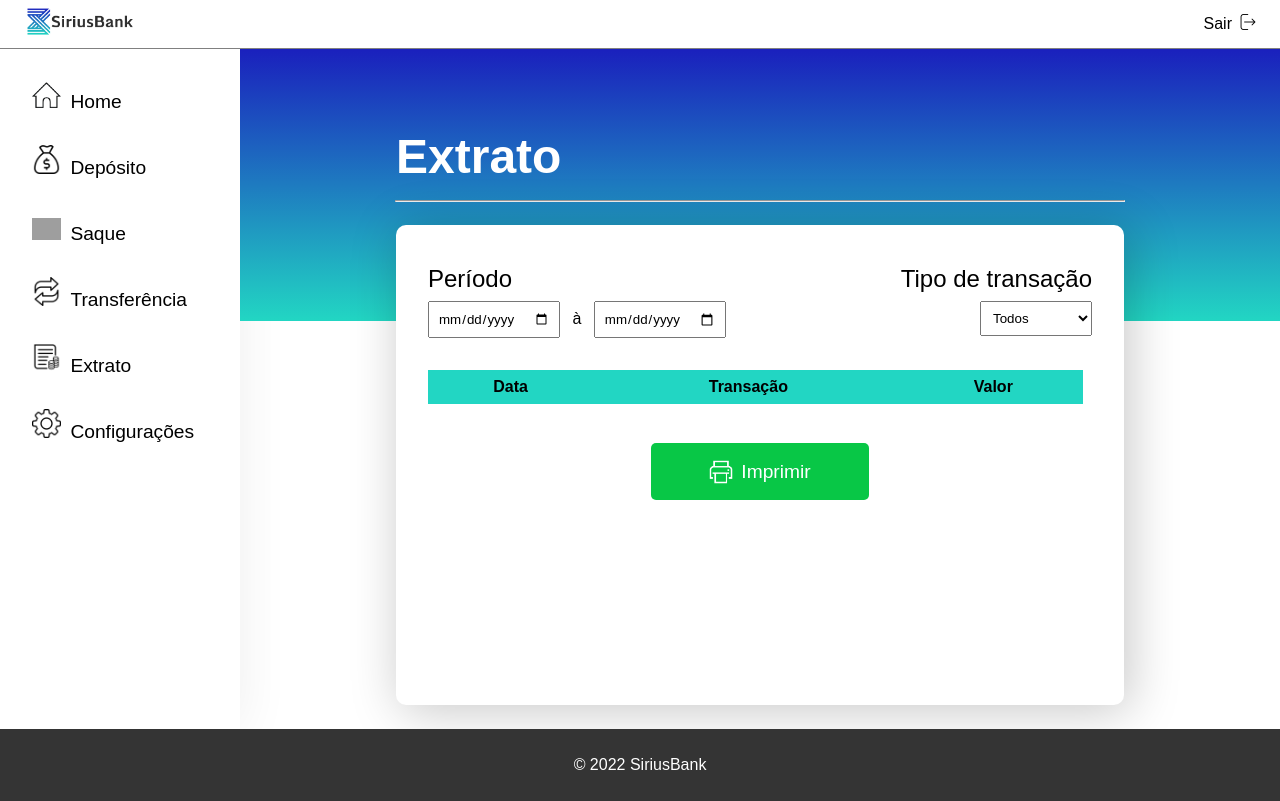
After one commit to impactechAPI/-API-1-Internet-Banking, a Flask app: page /extrato in a window 1280 px wide. The commit adds this page. Run offline with Flask 2, Linux system fonts and the light colour scheme; lists and menus that the app fills with data are empty; some libraries are stand-ins or nearby versions; grey boxes are pictures that could not be loaded.

Commit message:
renovação do repositorio forked + adição da pasta mgt para armazenar arquivos dos protótipos do projeto.

```diff
--- /dev/null
+++ b/static/styles/tela-extrato.css
@@ -0,0 +1,121 @@
+* {
+    margin: 0;
+    padding: 0;
+    text-decoration: none;
+    font-family: 'Poppins', sans-serif;
+}
+
+.body {
+    display: flex;
+}
+
+.container {
+    width: 100%;
+}
+
+.fundo h1 {
+    width: 70%;
+    margin: 0 auto;
+    padding-top: 5rem;
+    color: white;
+    font-size: 3rem;
+}
+
+.fundo hr {
+    width: 70%;
+    margin: 1em auto 0 auto;
+}
+
+.extrato {
+    width: 70%;
+    margin: -6rem auto 0 auto;
+    background-color: white;
+    box-shadow: 5px 5px 50px 1px #00000038;
+    height: 30rem;
+    border-radius: 10px;
+}
+
+.extrato h1 {
+    font-weight: normal;
+    font-size: 2em;
+}
+
+.extrato h2 {
+    font-size: 1.5rem;
+    font-weight: normal;
+    padding-top: 1em;
+}
+
+/* filtros */
+
+.filtros {
+    display: flex;
+    padding: 1rem 2rem;
+    justify-content: space-between;
+}
+
+.tipo-transacao {
+    text-align: right;
+}
+
+.filtros input, select {
+    padding: .5rem;
+    margin-top: .5rem;
+    width: 7rem;
+}
+
+.periodo span {
+    margin-left: .5rem;
+    margin-right: .5rem;
+}
+
+/* tabela */
+
+.table {
+    width: 90%;
+    margin: 1rem 2rem 0 2rem;
+    border-collapse: collapse;
+}
+
+.table th {
+    background-color: #22D6C3;
+    padding: .5rem;
+}
+
+tr:nth-child(even) {
+    background: lightgray;
+}
+
+/* botão */
+button {
+    background-color: #08C746;
+    width: 30%;
+    color: white;
+    font-size: 1.2em;
+    height: 3em;
+    cursor: pointer;
+    display: flex;
+    margin: 0 auto;
+    justify-content: center;
+    align-items: center;
+    border: none;
+    margin-top: 2em;
+    border-radius: 5px;
+}
+
+button:hover {
+    background-color: #419E5E;
+    transition: 0.3s all;
+}
+
+button img {
+    width: 1.5rem;
+    margin-right: .5rem;
+}
+
+.error {
+    color: rgb(252, 5, 5);
+    border-radius: 10px;
+    text-align: center;
+    font-size: 0.9em;
+}
--- a/templates/tela-cadastro.html
+++ b/templates/tela-cadastro.html
@@ -44,6 +44,7 @@
                         <option value="selecione" disabled>Selecione</option>
                         <option value="feminino">Feminino</option>
                         <option value="masculino">Masculino</option>
+                        <option value="outro">Outro</option>
                     </select>
                 </label>
             </div>
--- a/templates/tela-deposito.html
+++ b/templates/tela-deposito.html
@@ -10,7 +10,7 @@
     <!-- links CSS -->
     <link rel="stylesheet" href="{{ url_for('static', filename='styles/cabecalho-rodape.css') }}">
     <link rel="stylesheet" href="{{ url_for('static', filename='styles/menu-lateral.css') }}">
-    <link rel="stylesheet" href="{{ url_for('static', filename='styles/tela-deposito.css') }}">
+    <link rel="stylesheet" href="{{ url_for('static', filename='styles/tela-deposito-saque.css') }}">
     <link rel="stylesheet" href="{{ url_for('static', filename='styles/dados-usuario.css') }}">
 </head>
 
@@ -62,11 +62,11 @@
                 <label class="inativo">Transferência</label>
             </a>
 
-            <a href=""><!-- {{ url_for('extrato') }} -->
+            <a href="{{ url_for('extrato') }}">
                 <label>
                     <img class="icone-menu" src="{{ url_for('static', filename='icones/extrato.png') }}" alt="extrato">
                 </label>
-                <label class="inativo">Extrato</label>
+                <label class="ativo">Extrato</label>
             </a>
 
             <a href=""><!-- {{ url_for('configuracoes') }} -->
--- /dev/null
+++ b/templates/tela-extrato.html
@@ -0,0 +1,149 @@
+<!DOCTYPE html>
+<html lang="en">
+
+<head>
+    <meta charset="UTF-8">
+    <meta http-equiv="X-UA-Compatible" content="IE=edge">
+    <meta name="viewport" content="width=device-width, initial-scale=1.0">
+    <title>Extrato</title>
+
+    <!-- links CSS -->
+    <link rel="stylesheet" href="{{ url_for('static', filename='styles/cabecalho-rodape.css') }}">
+    <link rel="stylesheet" href="{{ url_for('static', filename='styles/menu-lateral.css') }}">
+    <link rel="stylesheet" href="{{ url_for('static', filename='styles/tela-extrato.css') }}">
+    <link rel="stylesheet" href="{{ url_for('static', filename='styles/dados-usuario.css') }}">
+</head>
+
+<body>
+
+    <!-- componente cabeçalho -->
+    <header>
+        <a href="{{ url_for('home') }}"><img src="{{ url_for('static', filename='icones/logo.png') }}" alt="logo"
+                class="logo"></a>
+        <div class="sair">
+            <span>Sair</span>
+            <a href="{{ url_for('logout') }}"><img src="{{ url_for('static', filename='icones/sair.png') }}"
+                    alt="sair"></a>
+        </div>
+    </header>
+    <!-- fim -->
+
+    <div class="body">
+
+        <!-- componente menu lateral -->
+        <div class="menu">
+            <a href="{{ url_for('home') }}">
+                <label>
+                    <img class="icone-menu" src="{{ url_for('static', filename='icones/home.png') }}" alt="home">
+                </label>
+                <label class="ativo">Home</label>
+            </a>
+
+            <a href="{{ url_for('deposito') }}">
+                <label>
+                    <img class="icone-menu" src="{{ url_for('static', filename='icones/deposito.png') }}"
+                        alt="depósito">
+                </label>
+                <label class="ativo">Depósito</label>
+            </a>
+
+            <a href="{{ url_for('saque') }}">
+                <label>
+                    <img class="icone-menu" src="{{ url_for('static', filename='icones/saque.png') }}" alt="saque">
+                </label>
+                <label class="ativo">Saque</label>
+            </a>
+
+            <a href="">
+                <!-- {{ url_for('transferencia') }} -->
+                <label>
+                    <img class="icone-menu" src="{{ url_for('static', filename='icones/transferencia.png') }}"
+                        alt="transferência">
+                </label>
+                <label class="inativo">Transferência</label>
+            </a>
+
+            <a href="{{ url_for('extrato') }}">
+                <label>
+                    <img class="icone-menu" src="{{ url_for('static', filename='icones/extrato.png') }}" alt="extrato">
+                </label>
+                <label class="ativo">Extrato</label>
+            </a>
+
+            <a href="">
+                <!-- {{ url_for('configuracoes') }} -->
+                <label>
+                    <img class="icone-menu" src="{{ url_for('static', filename='icones/configuracoes.png') }}"
+                        alt="configurações">
+                </label>
+                <label class="inativo">Configurações</label>
+            </a>
+        </div>
+        <!-- fim -->
+
+        <div class="container">
+
+            <div class="fundo">
+                <h1>Extrato</h1>
+                <hr>
+            </div>
+
+            <!-- deposito -->
+            <!-- filtros -->
+            <div class="extrato">
+                <div class="filtros">
+                    <div class="periodo">
+                        <h2>Período</h2>
+                        <div>
+                            <input type="date">
+                            <span>à</span>
+                            <input type="date">
+                        </div>
+                    </div>
+                    <div class="tipo-transacao">
+                        <h2>Tipo de transação</h2>
+                        <select name="tipo-transacao" id="tipo-transacao">
+                            <option value="todos">Todos</option>
+                            <option value="deposito">Depósito</option>
+                            <option value="saque">Saque</option>
+                        </select>
+                    </div>
+                </div>
+
+                <!-- tabela -->
+                <table class="table">
+                    <thead>
+                        <tr>
+                            <th>Data</th>
+                            <th>Transação</th>
+                            <th>Valor</th>
+                        </tr>
+                    </thead>
+                    <tbody>
+                        <tr>
+                            <!-- for -->
+                            <td>
+                                <!-- {{ session['data'] }} -->
+                            </td>
+                            <td>
+                                <!-- {{ session['transacao'] }} -->
+                            </td>
+                            <td>
+                                <!-- {{ session['valor'] }} -->
+                            </td>
+                            <!-- endfor-->
+                        </tr>
+                    </tbody>
+                </table>
+                <button><img src="{{ url_for ('static', filename='icones/print.png') }}" alt="">Imprimir</button>
+            </div>
+            <!-- fim depósito -->
+        </div>
+    </div>
+
+    <!-- componente rodapé -->
+    <footer>© 2022 SiriusBank</footer>
+    <!-- fim -->
+</body>
+
+</html>
--- a/templates/tela-home.html
+++ b/templates/tela-home.html
@@ -58,11 +58,11 @@
                 <label class="inativo">Transferência</label>
             </a>
 
-            <a href=""><!-- {{ url_for('extrato') }} -->
+            <a href="{{ url_for('extrato') }}">
                 <label>
                     <img class="icone-menu" src="{{ url_for('static', filename='icones/extrato.png') }}" alt="extrato">
                 </label>
-                <label class="inativo">Extrato</label>
+                <label class="ativo">Extrato</label>
             </a>
 
             <a href=""><!-- {{ url_for('configuracoes') }} -->
--- a/templates/tela-saque.html
+++ b/templates/tela-saque.html
@@ -10,7 +10,7 @@
     <!-- links CSS -->
     <link rel="stylesheet" href="{{ url_for('static', filename='styles/cabecalho-rodape.css') }}">
     <link rel="stylesheet" href="{{ url_for('static', filename='styles/menu-lateral.css') }}">
-    <link rel="stylesheet" href="{{ url_for('static', filename='styles/tela-deposito.css') }}">
+    <link rel="stylesheet" href="{{ url_for('static', filename='styles/tela-deposito-saque.css') }}">
     <link rel="stylesheet" href="{{ url_for('static', filename='styles/dados-usuario.css') }}">
 </head>
 
@@ -62,11 +62,11 @@
                 <label class="inativo">Transferência</label>
             </a>
 
-            <a href=""><!-- {{ url_for('extrato') }} -->
+            <a href="{{ url_for('extrato') }}">
                 <label>
                     <img class="icone-menu" src="{{ url_for('static', filename='icones/extrato.png') }}" alt="extrato">
                 </label>
-                <label class="inativo">Extrato</label>
+                <label class="ativo">Extrato</label>
             </a>
 
             <a href=""><!-- {{ url_for('configuracoes') }} -->
```
Also changed, not shown: README.md, static/icones/print.png (added), static/styles/tela-deposito-saque.css (renamed from static/styles/tela-deposito.css), 10 other files.
